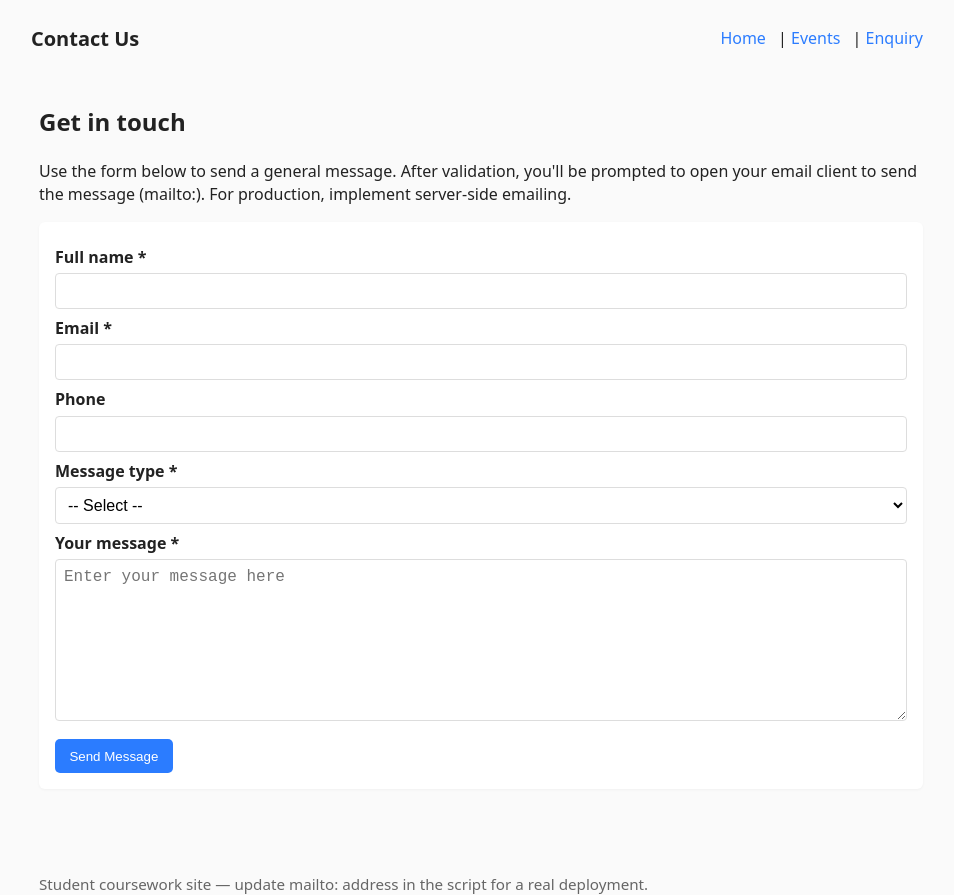
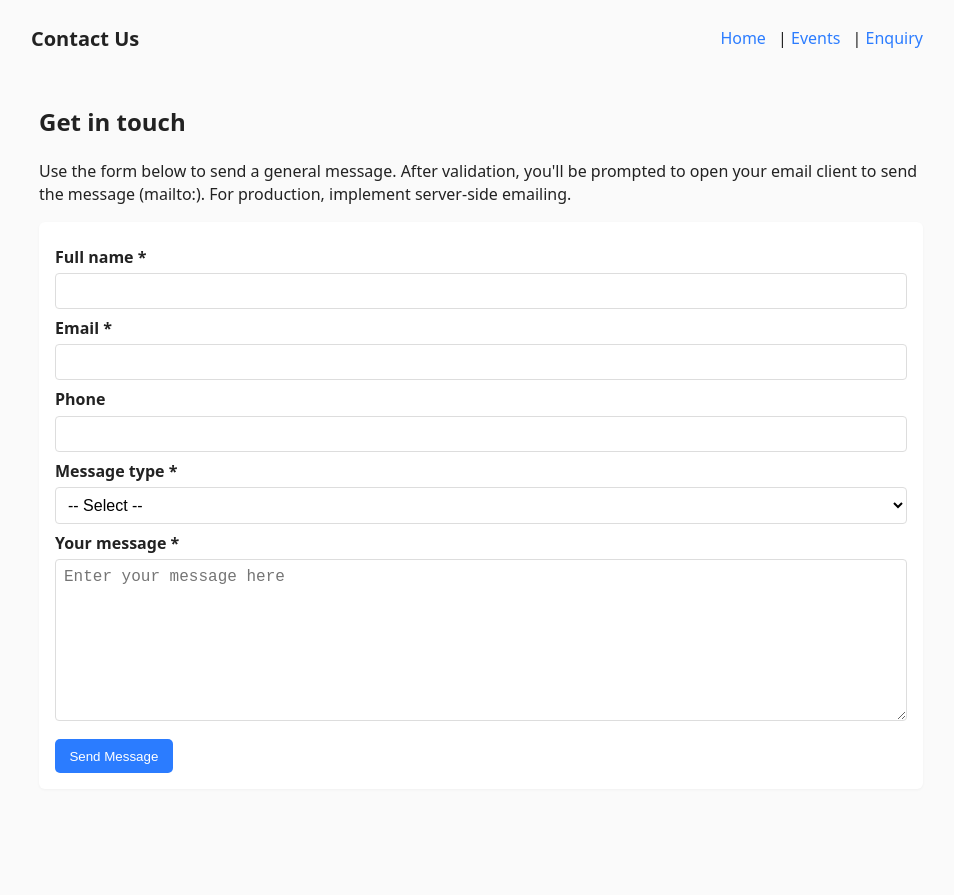
Before and after one commit to ST10447349/poe_par2, a plain HTML site: page contact.html in a window 1280 px wide. Shown: the whole page, without its empty margins (159-1113 px from the left). After the commit the page ends 849 px from the top, so only its background shows below. Drawn offline with Linux system fonts and the light colour scheme; files that its build step writes are made by us from their sources; a script that the page names is missing.

Commit message:
Remove footer from contact.html
Removed footer section with coursework note.

```diff
--- a/contact.html
+++ b/contact.html
@@ -50,9 +50,7 @@
     </section>
   </main>
 
-  <footer>
-    <p>Student coursework site — update mailto: address in the script for a real deployment.</p>
-  </footer>
+
 
   <script src="assets/js/main.js"></script>
   <script>
```
